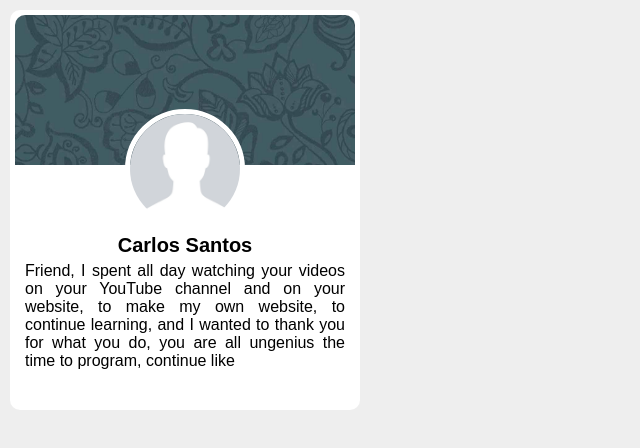
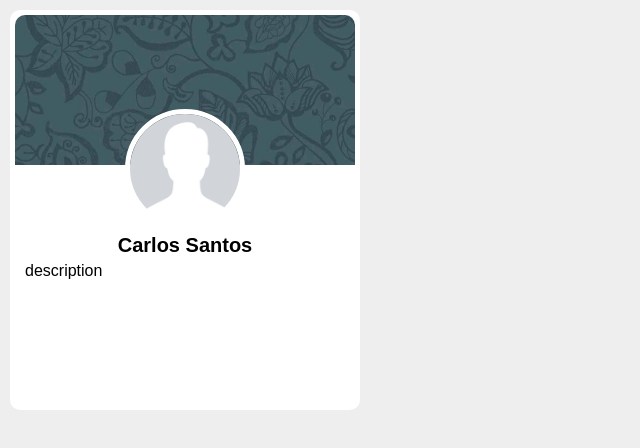
Before and after one commit to alves-felipe/HTML-models, a plain HTML site: page social-model/index.html in a window 1280 px wide. Shown: the whole page, without its empty margins (0-640 px from the left). Drawn offline with Linux system fonts and the light colour scheme.

Commit message:
changed description

```diff
--- a/social-model/index.html
+++ b/social-model/index.html
@@ -20,10 +20,7 @@
 
         <div class="name-desc">
             <h3>Carlos Santos</h3>
-            <p>Friend, I spent all day watching your videos on your YouTube channel
-                and on your website, to make my own website, to continue learning,
-                and I wanted to thank you for what you do, you are all ungenius
-                the time to program, continue like </p>
+            <p>description</p>
         </div>
 
 
```
